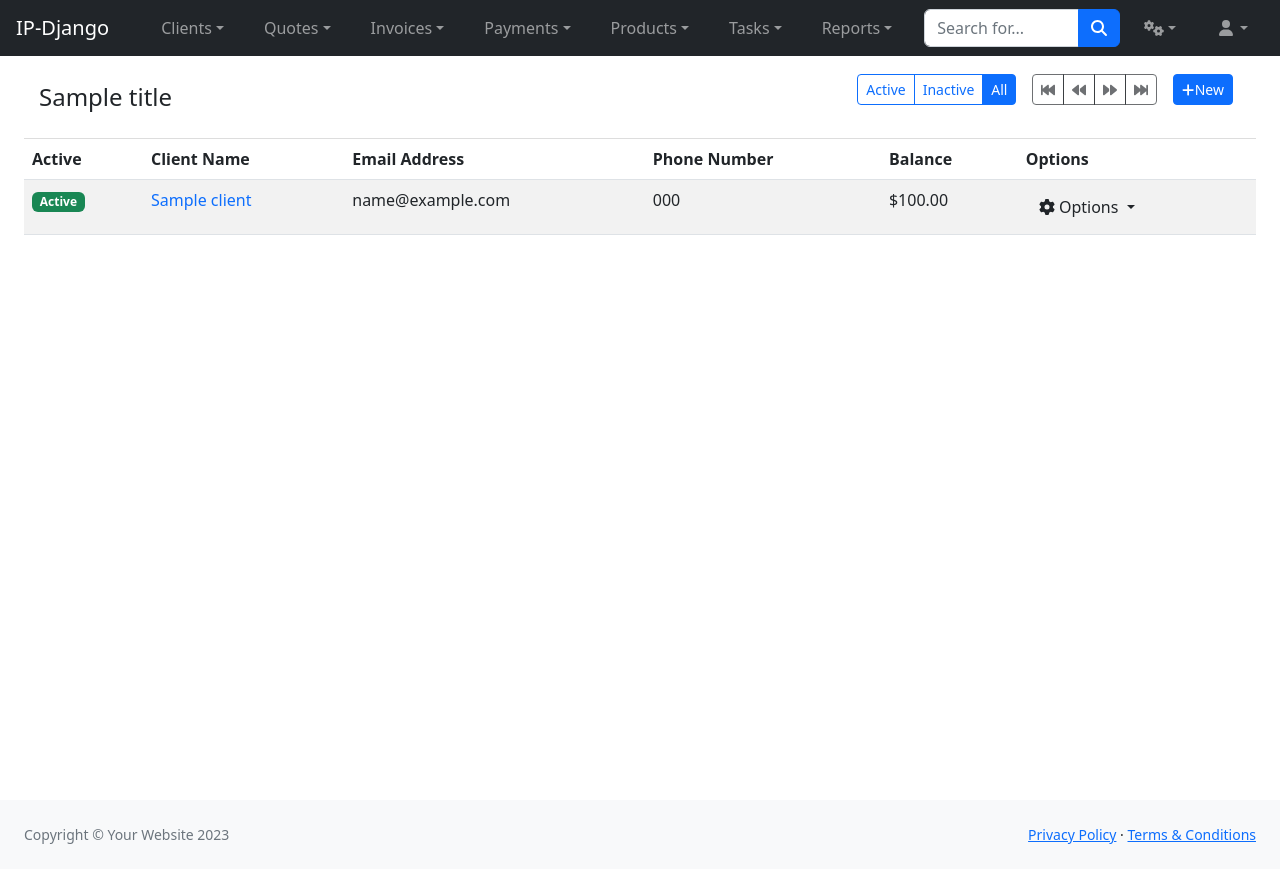
After one commit to shaikhammar/ip-django, a Django app: template clients/templates/clients/client_list.html in a window 1280 px wide. The commit adds this page. Run offline with Django 5.2, Linux system fonts and the light colour scheme; the template is opened without the code that fills it: most values are stand-ins (such as "Sample title", 1, 10 or a date in 2020); some libraries are stand-ins or nearby versions.

Commit message:
client mvc added

```diff
--- a/clients/models.py
+++ b/clients/models.py
@@ -4,7 +4,7 @@ from django.utils.translation import gettext_lazy as _
 class Client(models.Model):
     client_date_created = models.DateField(_("date created"), auto_now_add=True)
     client_date_modified = models.DateField(_("date modified"), auto_now=True)
-    client_name = models.CharField(_("name"), max_length=150, default='', blank=True)
+    client_name = models.CharField(_("client name"), max_length=150, default='', blank=True)
     client_address_1 = models.CharField(_("address line 1"), max_length=150, default='', blank=True)
     client_address_2 = models.CharField(_("address line 2"), max_length=150, default='', blank=True)
     client_city = models.ForeignKey("address.City", verbose_name=_("city"), on_delete=models.SET_NULL, null=True, blank=True)
@@ -25,3 +25,7 @@ class Client(models.Model):
 
     def __unicode__(self):
         return self.client_name
+
+    @property
+    def client_invoice_balance():
+        return "$100.00"
--- /dev/null
+++ b/clients/templates/clients/client_list.html
@@ -0,0 +1,95 @@
+{% extends "home.html" %}
+
+{% block maincontent %}
+<div id="layoutSidenav_content">
+    <main>
+        <div class="container-fluid px-4">
+            <div id="headerbar">
+                <h1 class="headerbar-title">{{ title }}</h1>
+
+                <div class="headerbar-item float-end mx-2">
+                    <a class="btn btn-sm btn-primary" href="{% url 'clients:create' %}">
+                        <i class="fa fa-plus"></i>New</a>
+                </div>
+
+                <div class="headerbar-item float-end mx-2">
+                    <div class="model-pager btn-group btn-group-sm">
+                        <a class="btn btn-default disabled" href="#" title="First"><i class="fa fa-fast-backward no-margin"></i></a>
+                        <a class="btn btn-default disabled" href="#" title="Prev"><i class="fa fa-backward no-margin"></i></a>
+                        <a class="btn btn-default disabled" href="#" title="Next"><i class="fa fa-forward no-margin"></i></a>
+                        <a class="btn btn-default disabled" href="#" title="Last"><i class="fa fa-fast-forward no-margin"></i></a>
+                    </div>
+                </div>
+
+                <div class="headerbar-item float-end mx-2">
+                    <div class="btn-group btn-group-sm index-options">
+                        <a href="{% url 'clients:list' active='active' %}" class="btn btn-outline-primary {% if active == "active" %}active{% endif %}">Active</a>
+                        <a href="{% url 'clients:list' active='inactive' %}" class="btn btn-outline-primary {% if active == "inactive" %}active{% endif %}">Inactive</a>
+                        <a href="{% url 'clients:list' %}" class="btn btn-outline-primary {% if not active %}active{% endif %}">All</a>
+                    </div>
+                </div>
+
+            </div>
+
+            <div id="content" class="table-content">
+                <div class="table-responsive">
+                    <table class="table table-hover table-striped">
+
+                        <thead>
+                            <tr>
+                                <th>Active</th>
+                                <th>Client Name</th>
+                                <th>Email Address</th>
+                                <th>Phone Number</th>
+                                <th>Balance</th>
+                                <th>Options</th>
+                            </tr>
+                        </thead>
+
+                        <tbody>
+                            {% for client in clients %}
+                            <tr>
+                                {% if client.client_active %}
+                                <td><span class="badge bg-success">Active</span></td>
+                                {% else %}
+                                <td><span class="badge bg-danger">Inactive</span></td>
+                                {% endif %}
+                                <td><a class="link-primary text-decoration-none" href="{% url 'clients:detail' client.pk %}">{{ client.client_name }}</a></td>
+                                <td>{{ client.client_email }}</td>
+                                <td>{{ client.client_phone }}</td>
+                                <td>$100.00</td>
+                                {% comment %} {{ client.client_invoice_balance }} {% endcomment %}
+                                <td>
+                                    <div class="dropdown">
+                                        <button class="btn btn-default dropdown-toggle" type="button" id="dropdownMenuButton1" data-bs-toggle="dropdown" aria-expanded="false">
+                                            <i class="fa fa-cog"></i> Options
+                                        </button>
+                                        <ul class="dropdown-menu" aria-labelledby="dropdownMenuButton1">
+                                          <li><a class="dropdown-item" href="{% url 'clients:update' client.pk %}"><i class="fa fa-edit"></i> Edit</a></li>
+                                          <li>
+                                            <a class="dropdown-item" hx-get="{% url 'clients:delete' client.pk %}" style="cursor:pointer"
+                                            hx-target="#modals-here" hx-trigger="click"
+                                            data-bs-toggle="modal" data-bs-target="#modals-here"><i class="fa fa-trash"></i> Delete</a>
+                                          </li>
+                                        </ul>
+                                    </div>
+                                </td>
+                            </tr>
+                            {% endfor %}
+                        </tbody>
+                    </table>
+                </div>
+            </div>
+        </div>
+    </main>
+    <div id="modals-here"
+    class="modal modal-blur fade"
+    style="display: none"
+    aria-hidden="false"
+    tabindex="-1">
+    <div class="modal-dialog modal-lg modal-dialog-centered" role="document">
+        <div class="modal-content"></div>
+    </div>
+</div>
+</div>
+{% endblock maincontent %}
--- a/home/templates/topnav.html
+++ b/home/templates/topnav.html
@@ -1,4 +1,4 @@
-<nav class="sb-topnav navbar navbar-expand navbar-dark bg-dark">
+<nav class="sb-topnav navbar navbar-expand navbar-dark bg-dark sticky-top">
     <!-- Navbar Brand-->
     <a class="navbar-brand ps-3" href="{% url "ip" %}">IP-Django</a>
     <!-- Sidebar Toggle
@@ -7,8 +7,8 @@
         <li class="nav-item dropdown">
             <a class="nav-link dropdown-toggle" id="navbarCogs" href="#" role="button" data-bs-toggle="dropdown" aria-expanded="false">Clients</a>
             <ul class="dropdown-menu dropdown-menu-end" aria-labelledby="navbarCogs">
-                <li><a class="dropdown-item" href="#">Add Clients</a></li>
-                <li><a class="dropdown-item" href="#">View Clients</a></li>
+                <li><a class="dropdown-item" href="{% url 'clients:create' %}">Add Clients</a></li>
+                <li><a class="dropdown-item" href="{% url 'clients:list' %}">View Clients</a></li>
             </ul>
         </li>
     </ul>
--- a/ip/urls.py
+++ b/ip/urls.py
@@ -22,4 +22,5 @@ urlpatterns = [
     path('admin/', admin.site.urls),
     path('', include('home.urls')),
     path('user/', include('users.urls')),
+    path('client/', include('clients.urls')),
 ]
```
Also changed, not shown: clients/forms.py (added, +82 -0 lines), clients/templates/clients/client_confirm_delete.html (added, +16 -0 lines), clients/templates/clients/client_form.html (added, +111 -0 lines), clients/urls.py (added, +13 -0 lines), clients/views.py (+61 -1 lines), clients/templates/clients/client_detail.html (added).
